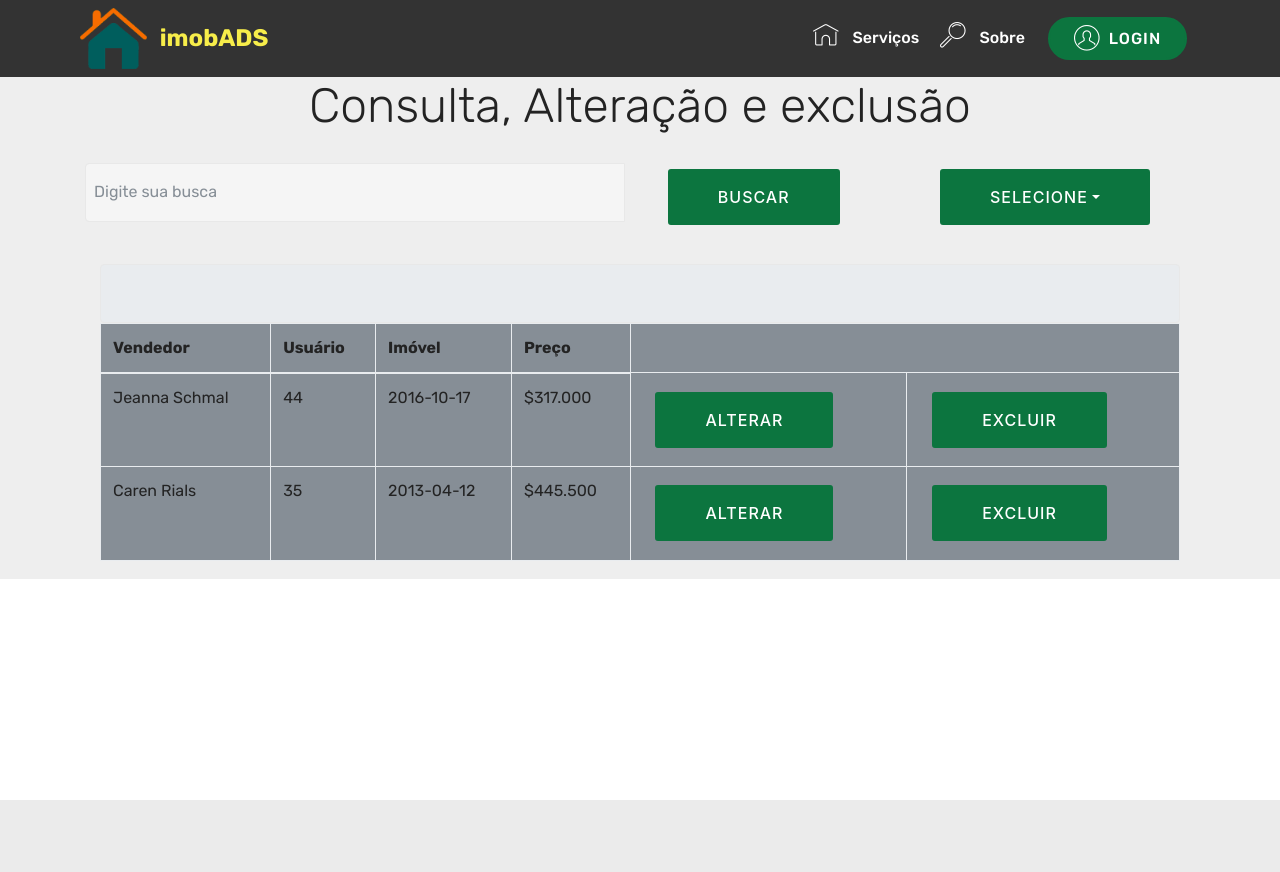
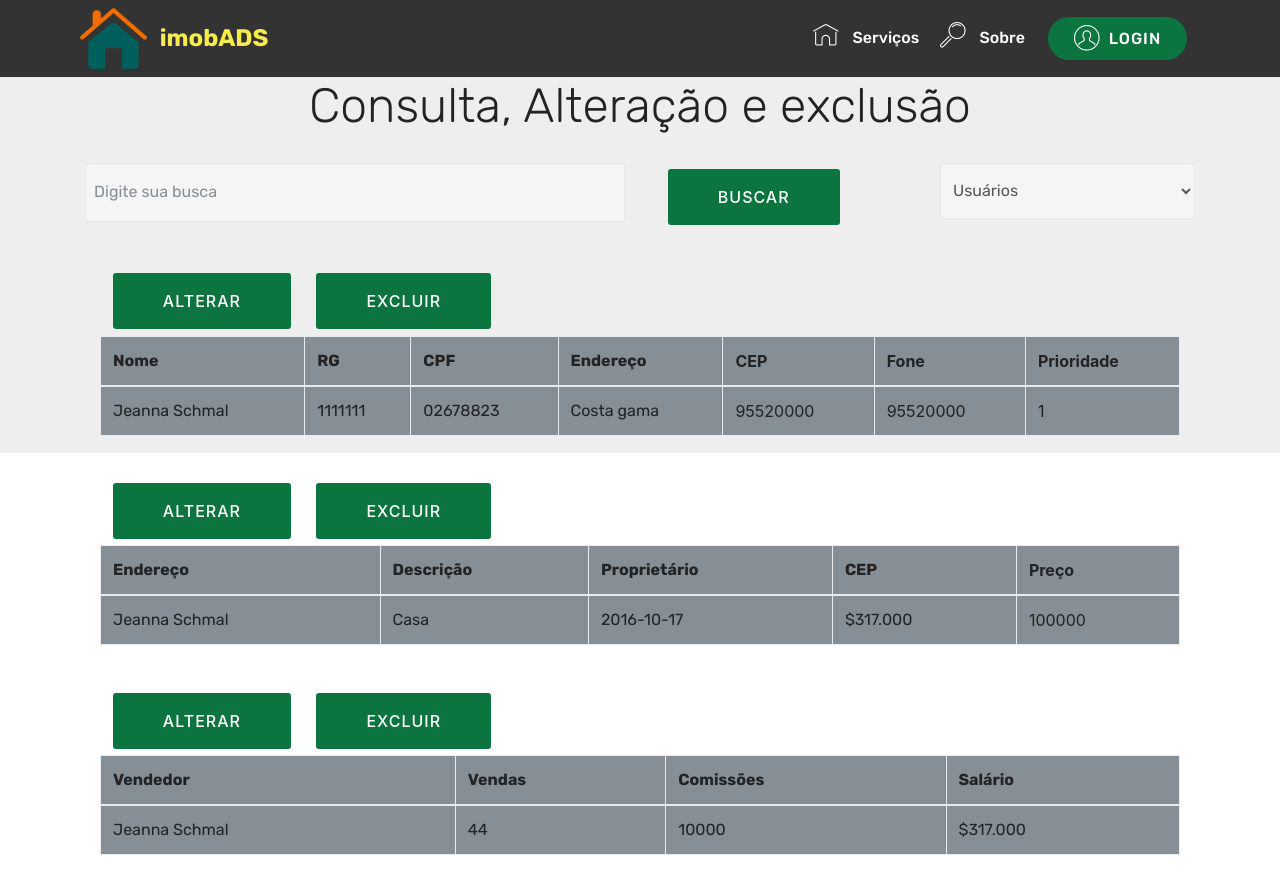
Before and after one commit to Mcelli1993/imobADS, a PHP site: page /page5.php in a window 1280 px wide. Before the commit the page ends 800 px from the top, so only its background shows below. Run offline with PHP 8.4, Linux system fonts and the light colour scheme; some libraries are stand-ins or nearby versions; some web fonts are replaced.

Commit message:
Consulta alterado

```diff
--- a/page5.php
+++ b/page5.php
@@ -90,23 +90,18 @@
             <input type="hidden" data-form-email="true" value="AcjDyygK6QxFyLdoAQ/lYEwfPacwnUzbz9yEv+et9RpeIBEdEe2tRJcNV5sfBw26uJAOHTCuBuQBvvfUgEjutKoRsjnUvoeI6L7HVTKtaKHWI3q8J61LswEx8oYT4NFQ">
             <div class="mbr-subscribe input-group">
               <input class="form-control" type="text" name="buscar" placeholder="Digite sua busca" data-form-field="Email" required="" id="email-form3-1t"> <span class="input-group-btn"></span> </div>
-
+          </form>
         </div>
         <div class="col-md-3">
-
-            <button type="submit" class="btn btn-primary">BUSCAR</button>
-
+          <button type="submit" class="btn btn-primary">BUSCAR</button>
         </div>
         <div class="col-md-3">
-          <div class="btn-group">
-            <button class="btn btn-primary dropdown-toggle" data-toggle="dropdown"> SELECIONE</button>
-            <div class="dropdown-menu">
-              <div class="dropdown-divider"></div>
-              <a class="dropdown-item" href="#">Usuário</a>
-              <a class="dropdown-item" href="#">Imóveis</a>
-              <a class="dropdown-item" href="#">Vendas</a>
-            </div>
-          </div>
+          <div class="form-group"> <select class="form-control" id="sel1">
+    <option>Usuários</option>
+    <option>Imóveis</option>
+    <option>Vendas</option>
+
+  </select> </div>
         </div>
       </div>
     </div>
@@ -117,8 +112,7 @@
         <div class="container">
           <div class="row search">
             <div class="col-md-12">
-              <div class="dataTables_filter"> <label class="searchInfo mbr-fonts-style display-7"></label>
-                <input class="form-control input-sm" disabled=""> </div>
+              <div class="dataTables_filter"> <label class="searchInfo mbr-fonts-style display-7"></label> </div>
             </div>
           </div>
         </div>
@@ -126,57 +120,131 @@
           <table class="table isSearch table-bordered bg-secondary" cellspacing="0">
             <thead>
               <tr class="table-heads ">
-                <th class="head-item mbr-fonts-style display-7"> Vendedor</th>
-                <th class="head-item mbr-fonts-style display-7"> Usuário</th>
-                <th class="head-item mbr-fonts-style display-7">Imóvel</th>
-                <th class="head-item mbr-fonts-style display-7 bg-secondary">Preço</th>
+                <th class="head-item mbr-fonts-style display-7"> Nome</th>
+                <th class="head-item mbr-fonts-style display-7"> RG</th>
+                <th class="head-item mbr-fonts-style display-7">CPF</th>
+                <th class="head-item mbr-fonts-style display-7 bg-secondary">Endereço</th>
+                <th>CEP</th>
+                <th>Fone</th>
+                <th>Prioridade</th>
               </tr>
             </thead>
             <tbody>
               <tr>
                 <td class="body-item mbr-fonts-style display-7">Jeanna Schmal</td>
-                <td class="body-item mbr-fonts-style display-7">44</td>
-                <td class="body-item mbr-fonts-style display-7">2016-10-17</td>
-                <td class="body-item mbr-fonts-style display-7">$317.000 </td>
-                <td>
-                  <button type="submit" name="alterar" class="btn btn-primary text-center">ALTERAR</button>
-                </td>
-                <td>
-                  <button type="submit" class="btn btn-primary" name="excluir">EXCLUIR</button>
-                </td>
+                <td class="body-item mbr-fonts-style display-7">1111111</td>
+                <td class="body-item mbr-fonts-style display-7">02678823</td>
+                <td class="body-item mbr-fonts-style display-7">Costa gama</td>
+                <td>95520000</td>
+                <td>95520000 </td>
+                <td>1</td>
+                <button type="submit" name="alterar" class="btn btn-primary text-center">ALTERAR</button>
+                <button type="submit" name="excluir" class="btn btn-primary">EXCLUIR</button>
               </tr>
-              <tr>
-                <td class="body-item mbr-fonts-style display-7">Caren Rials</td>
-                <td class="body-item mbr-fonts-style display-7">35</td>
-                <td class="body-item mbr-fonts-style display-7">2013-04-12</td>
-                <td class="body-item mbr-fonts-style display-7">$445.500 </td>
-                <td>
-                  <button type="submit" class="btn btn-primary text-center" name="alterar">ALTERAR</button>
-                </td>
-                <td>
-                  <button type="submit" class="btn btn-primary" name="excluir">EXCLUIR</button>
-                </td>
-              </tr>
+              <tr></tr>
               <tr></tr>
               <tr></tr>
             </tbody>
           </table>
-          </form>
         </div>
         <div class="container table-info-container">
           <div class="row info">
             <div class="col-md-6">
               <div class="dataTables_info mbr-fonts-style display-7"> <span class="inactive infoRows"></span> <span class="inactive infoRows"></span> </div>
             </div>
-            <div class="col-md-6"></div>
           </div>
         </div>
       </div>
-      <div class="row">
-        <div class="col-md-8 offset-md-2"></div>
+    </div>
+  </section>
+  <div class="container container-table">
+    <div class="table-wrapper">
+      <div class="container">
+        <div class="row search">
+          <div class="col-md-12">
+            <div class="dataTables_filter"> <label class="searchInfo mbr-fonts-style display-7"></label> </div>
+          </div>
+        </div>
+      </div>
+      <div class="container scroll">
+        <table class="table isSearch table-bordered bg-secondary" cellspacing="0">
+          <thead>
+            <tr class="table-heads ">
+              <th class="head-item mbr-fonts-style display-7"> Endereço&nbsp;</th>
+              <th class="head-item mbr-fonts-style display-7"> Descrição</th>
+              <th class="head-item mbr-fonts-style display-7">Proprietário</th>
+              <th class="head-item mbr-fonts-style display-7 bg-secondary">CEP</th>
+              <th>Preço</th>
+            </tr>
+          </thead>
+          <tbody>
+            <tr>
+              <td class="body-item mbr-fonts-style display-7">Jeanna Schmal</td>
+              <td class="body-item mbr-fonts-style display-7">Casa</td>
+              <td class="body-item mbr-fonts-style display-7">2016-10-17</td>
+              <td class="body-item mbr-fonts-style display-7">$317.000 </td>
+              <td>100000</td>
+              <button type="submit" class="btn btn-primary text-center" name="alterar">ALTERAR</button>
+              <button type="submit" class="btn btn-primary" name="excluir">EXCLUIR</button>
+            </tr>
+            <tr></tr>
+            <tr></tr>
+            <tr></tr>
+          </tbody>
+        </table>
+      </div>
+      <div class="container table-info-container">
+        <div class="row info">
+          <div class="col-md-6">
+            <div class="dataTables_info mbr-fonts-style display-7"> <span class="inactive infoRows"></span> <span class="inactive infoRows"></span> </div>
+          </div>
+        </div>
       </div>
     </div>
-  </section>
+  </div>
+  <div class="container container-table">
+    <div class="table-wrapper">
+      <div class="container">
+        <div class="row search">
+          <div class="col-md-12">
+            <div class="dataTables_filter"> <label class="searchInfo mbr-fonts-style display-7"></label> </div>
+          </div>
+        </div>
+      </div>
+      <div class="container scroll">
+        <table class="table isSearch table-bordered bg-secondary" cellspacing="0">
+          <thead>
+            <tr class="table-heads ">
+              <th class="head-item mbr-fonts-style display-7"> Vendedor</th>
+              <th class="head-item mbr-fonts-style display-7"> Vendas</th>
+              <th class="head-item mbr-fonts-style display-7">Comissões</th>
+              <th class="head-item mbr-fonts-style display-7 bg-secondary">Salário</th>
+            </tr>
+          </thead>
+          <tbody>
+            <tr>
+              <td class="body-item mbr-fonts-style display-7">Jeanna Schmal</td>
+              <td class="body-item mbr-fonts-style display-7">44</td>
+              <td class="body-item mbr-fonts-style display-7">10000</td>
+              <td class="body-item mbr-fonts-style display-7">$317.000 </td>
+              <button type="submit" name="alterar" class="btn btn-primary text-center">ALTERAR</button>
+              <button type="submit" class="btn btn-primary" name="excluir">EXCLUIR</button>
+            </tr>
+            <tr></tr>
+            <tr></tr>
+            <tr></tr>
+          </tbody>
+        </table>
+      </div>
+      <div class="container table-info-container">
+        <div class="row info">
+          <div class="col-md-6">
+            <div class="dataTables_info mbr-fonts-style display-7"> <span class="inactive infoRows"></span> <span class="inactive infoRows"></span> </div>
+          </div>
+        </div>
+      </div>
+    </div>
+  </div>
   <script src="assets/web/assets/jquery/jquery.min.js"></script>
   <script src="assets/popper/popper.min.js"></script>
   <script src="assets/tether/tether.min.js"></script>
```
